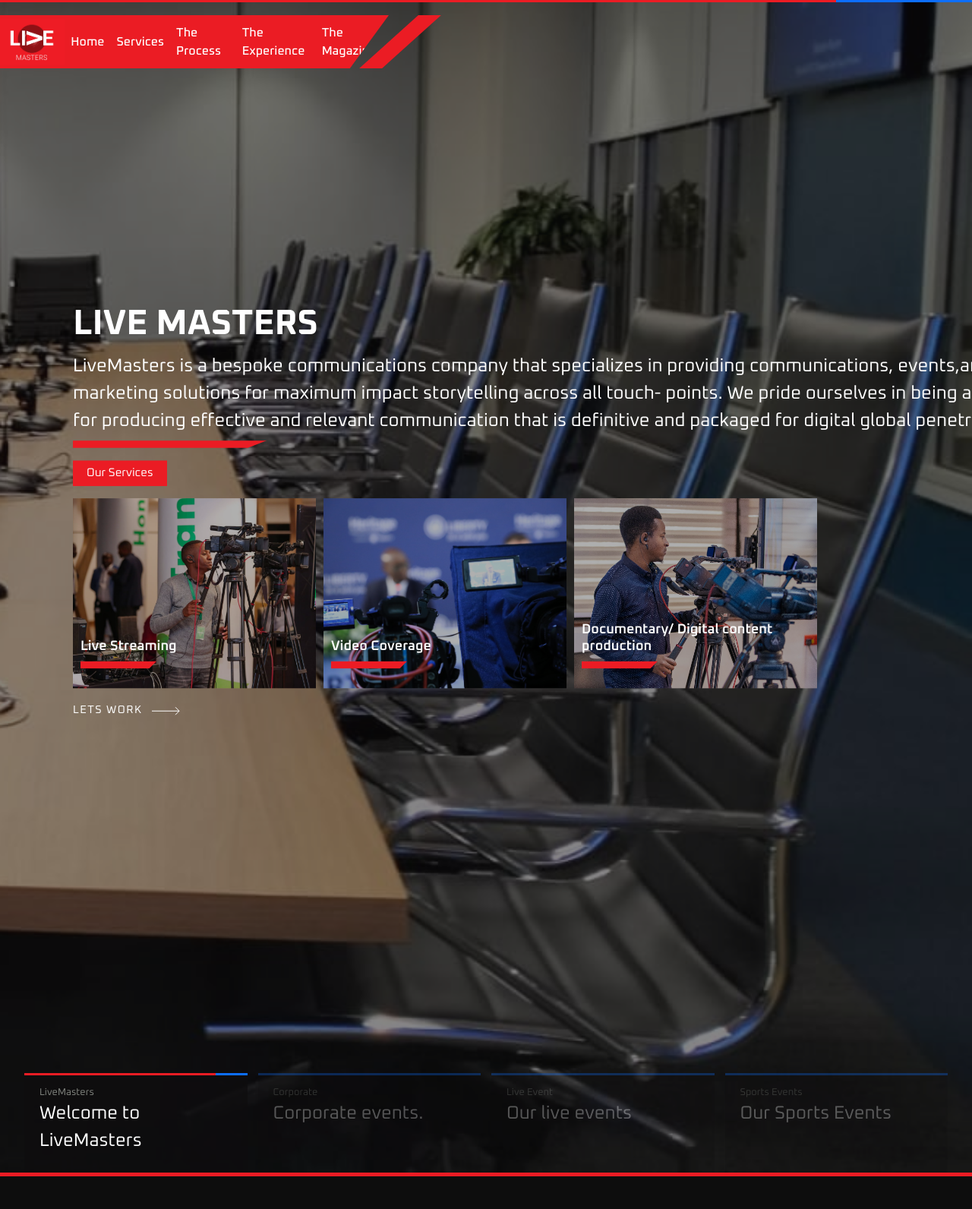
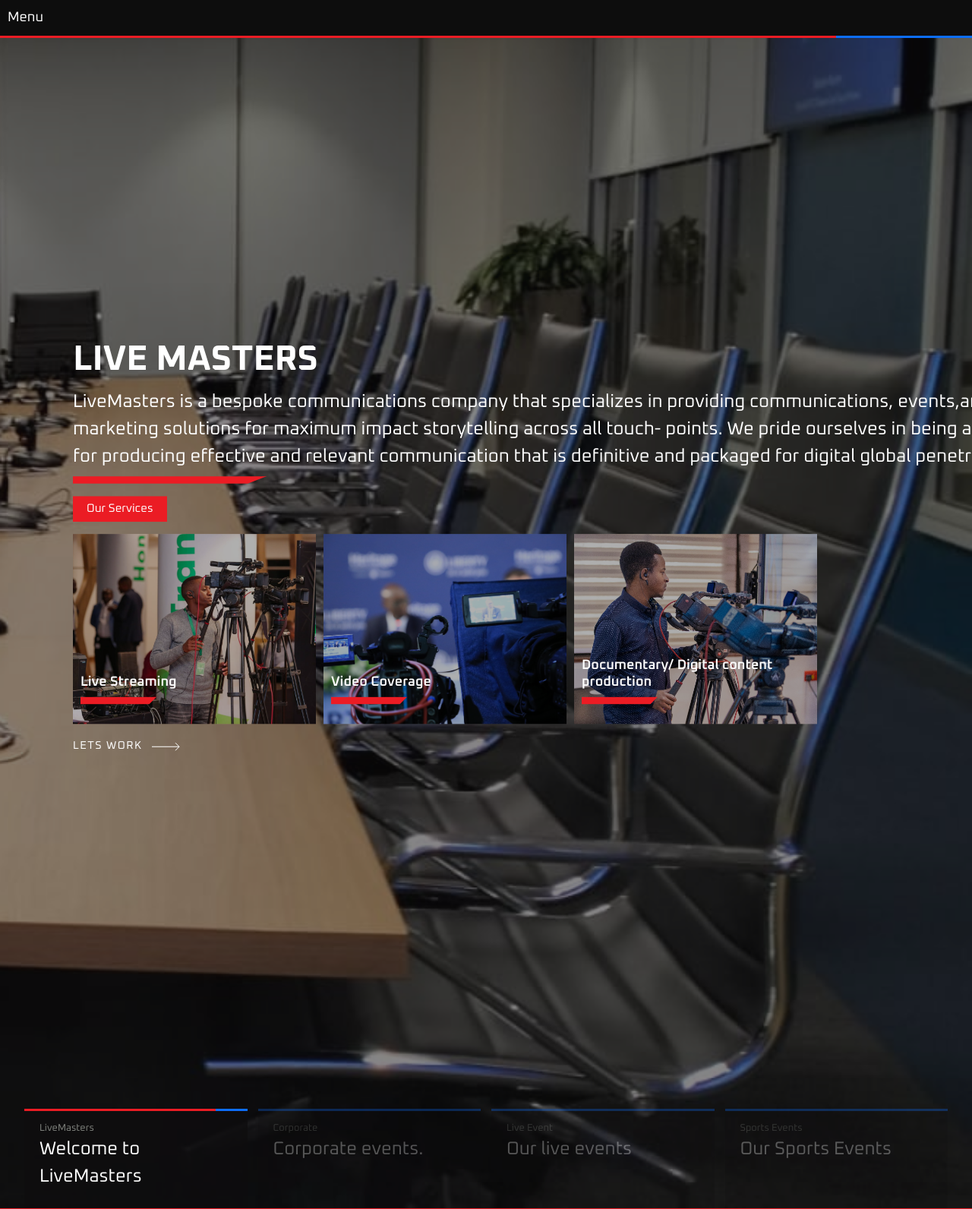
Before and after one commit to leonkae/livemasters, a Django app: page / in a window 1280 px wide. Shown: the top 1592 px of the page at 76% size. Run offline with Django 4.2, Linux system fonts and the light colour scheme; data comes from the database, SQL or seed files in the repository; some web fonts are replaced.

Commit message:
modify:navbar

```diff
--- a/liveapp/static/css/global.css
+++ b/liveapp/static/css/global.css
@@ -33,12 +33,66 @@
   width: 100%;
   display: flex;
 }
+@media screen and (max-width: 1700px) {
+  .navbar-wrapper {
+    display: none;
+  }
+}
+.sidenav {
+  height: 100%;
+  width: 0;
+  position: fixed;
+  z-index: 10000;
+  top: 0;
+  left: 0;
+  background-color: #111;
+  overflow-x: hidden;
+  transition: 0.5s;
+  padding-top: 60px;
+}
+.sidenav a {
+  padding: 8px 8px 8px 32px;
+  text-decoration: none;
+  font-size: 18px;
+  color: white;
+  display: block;
+  transition: 0.3s;
+}
+.sidenav a:hover {
+  color: #f1f1f1;
+}
+.sidenav .closebtn {
+  position: absolute;
+  top: 0;
+  right: 25px;
+  font-size: 36px;
+  margin-left: 50px;
+}
+@media screen and (max-height: 450px) {
+  .sidenav {
+    padding-top: 15px;
+  }
+  .sidenav a {
+    font-size: 18px;
+  }
+}
+.mobile-navbar-wrapper {
+  background-color: var(--primary-color-dark);
+  padding: 10px;
+  display: none;
+}
+@media screen and (max-width: 1700px) {
+  .mobile-navbar-wrapper {
+    display: block;
+  }
+}
 .inner-navbar-wrapper {
   background-color: var(--primary-color-red);
   width: 40%;
   height: 70px;
   clip-path: polygon(0 0, 100% 0, 90% 100%, 0 100%);
 }
+
 .navbar-skew {
   transform: skewX(-48deg);
   width: 30px;
--- a/liveapp/templates/liveappTemp/navbar.html
+++ b/liveapp/templates/liveappTemp/navbar.html
@@ -1,17 +1,41 @@
 {% extends '../base/base.html' %}{% load static %}{% block navbar %}
+
+<div class="mobile-navbar-wrapper">
+  <div id="mySidenav" class="sidenav">
+    <a href="javascript:void(0)" class="closebtn" onclick="closeNav()"
+      >&times;</a
+    >
+    <a href="#landing">Home</a>
+    <a href="">Services</a>
+    <a href="#process">The Process</a>
+    <a href="#mastersep">The Experience</a>
+    <a href="#magazine">The Magazine</a>
+  </div>
+  <span style="font-size: 18px; color:white; cursor: pointer" onclick="openNav()"
+    >Menu</span
+  >
+  <script>
+    function openNav() {
+      document.getElementById("mySidenav").style.width = "250px";
+    }
+
+    function closeNav() {
+      document.getElementById("mySidenav").style.width = "0";
+    }
+  </script>
+</div>
 
 <div class="navbar-wrapper">
   <div class="inner-navbar-wrapper">
     <div class="inner-nav-wrapper">
       <div class="logo-navbar">
-        <img src="{% static 'images/red-logo.jpeg' %}" alt="">
+        <img src="{% static 'images/red-logo.jpeg' %}" alt="" />
       </div>
-        <a href="#landing">Home</a>
-        <a href="">Services</a>
-        <a href="#process">The Process</a>
-        <a href="#mastersep">The Experience</a>
-        <a href="#magazine">The Magazine</a>
-
+      <a href="#landing">Home</a>
+      <a href="">Services</a>
+      <a href="#process">The Process</a>
+      <a href="#mastersep">The Experience</a>
+      <a href="#magazine">The Magazine</a>
     </div>
   </div>
   <div class="navbar-skew"></div>
```
